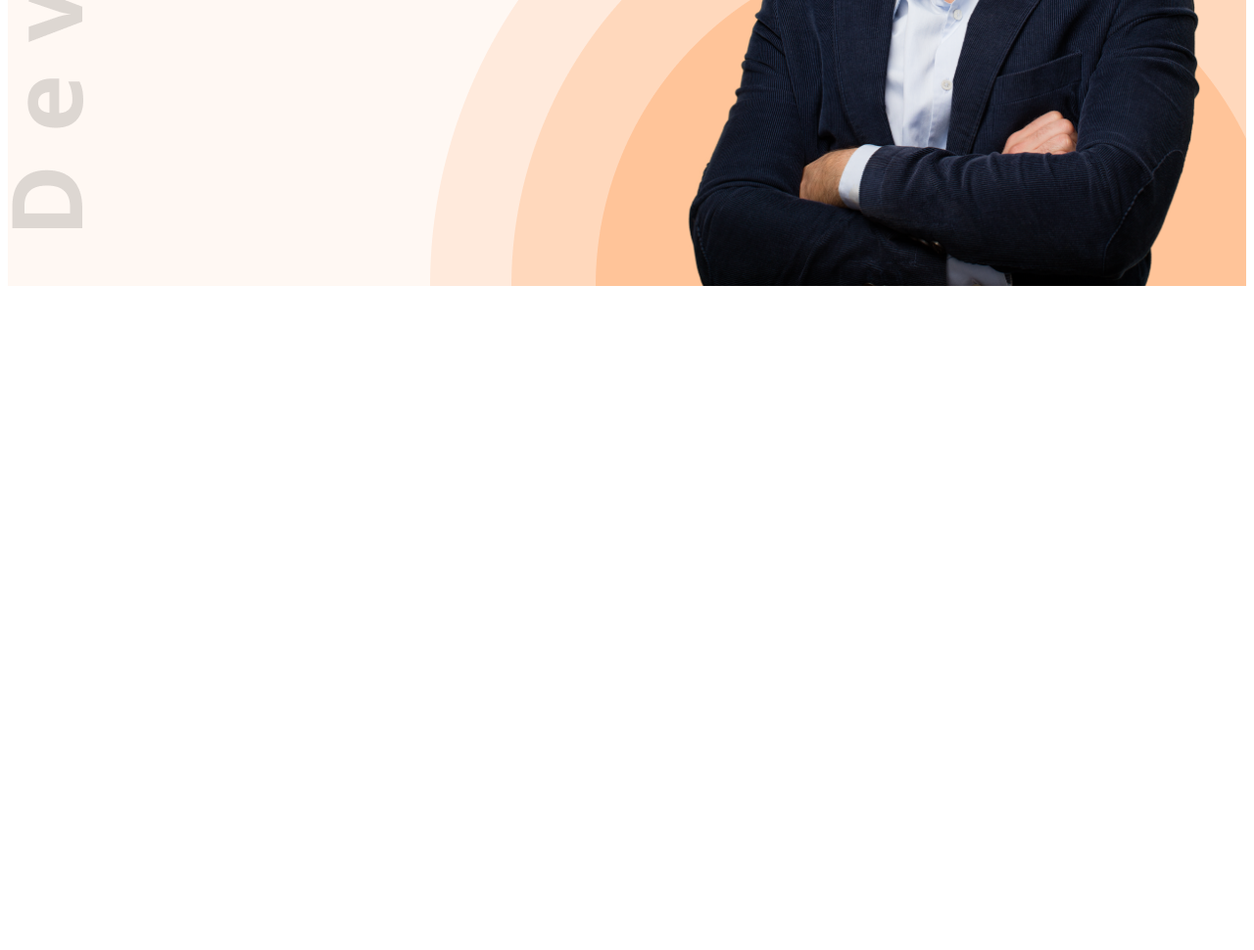
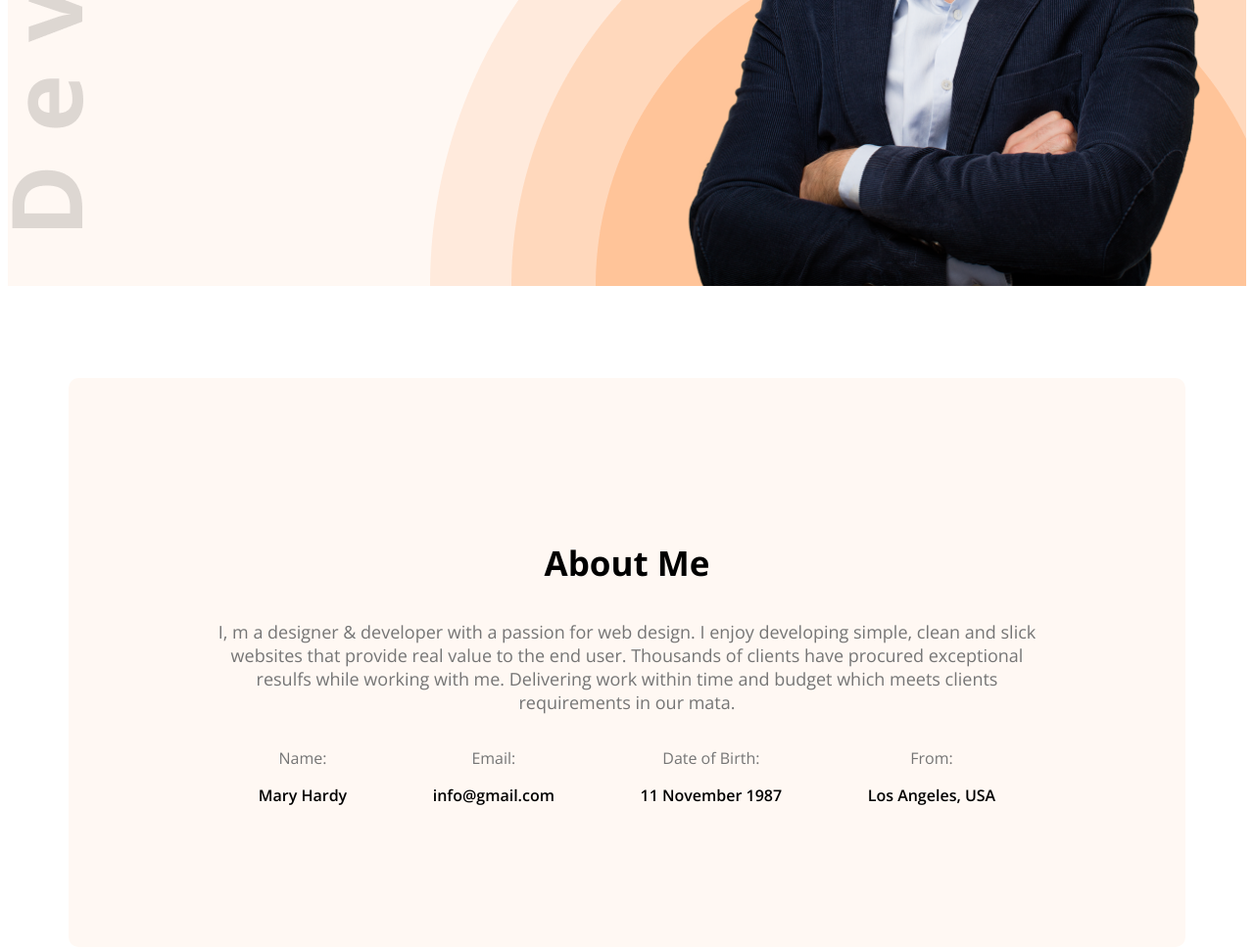
Before and after one commit to Zarefas/web-dev-portfolio, a plain HTML site: page index.html in a window 1280 px wide. Shown: the part 538-1508 px from the top of the page at 98% size. Before the commit the page ends 838 px from the top, so only its background shows below. Drawn offline with nearby package versions, Linux system fonts and the light colour scheme.

Commit message:
About section is added

```diff
--- a/index.html
+++ b/index.html
@@ -14,7 +14,7 @@
     <title>Web portfolio</title>
   </head>
   <body class="open-sans-normal">
-    <header class="header">
+    <header class="header secondary-bg">
       <nav>
         <h3 class="nav-title">Ma<span class="text-primary">r</span>y</h3>
         <ul>
@@ -26,18 +26,54 @@
         </ul>
       </nav>
       <div class="banner">
-          <div class="banner-content">
-              <h3 class="banner-greetings">Hi, I  am</h3>
-              <h1 class="banner-">Mary Hardy</h1>
-              <p class="banner-description">Shot what able cold new see hold. Friendly as an betrayed formerly he. Morning because as to society behaved moments.</p>
+        <div class="banner-content">
+          <h3 class="banner-greetings">Hi, I am</h3>
+          <h1 class="banner-">Mary Hardy</h1>
+          <p class="banner-description">
+            Shot what able cold new see hold. Friendly as an betrayed formerly
+            he. Morning because as to society behaved moments.
+          </p>
 
-               <button class="btn-primary">Download CV</button>
-               <button class="btn-primary">Contact</button>
-          </div>
-          <img class="banner-profile-picture" src="./images/hardy.png" alt="">
+          <button class="btn-primary">Download CV</button>
+          <button class="btn-primary">Contact</button>
+        </div>
+        <img class="banner-profile-picture" src="./images/hardy.png" alt="" />
       </div>
     </header>
-    <main></main>
+    <main>
+      <section class="about secondary-bg">
+        <h3 class="section-title">About Me</h3>
+        <p class="section-description dark-3">
+          I, m a designer & developer with a passion for web design. I enjoy
+          developing simple, clean and slick websites that provide real value to
+          the end user. Thousands of clients have procured exceptional resulfs
+          while working with me. Delivering work within time and budget which
+          meets clients requirements in our mata.
+        </p>
+        <div class="about-items">
+          <!-- .about-item*4>p.about-title+p.about-description -->
+          <div class="about-item">
+               <p class="about-title">Name:</p>
+               <p class="item-description">Mary Hardy </p>
+          </div>
+          <div class="about-item">
+               <p class="about-title ">Email:</p>
+               <p class="item-description">info@gmail.com</p>
+          </div>
+          <div class="about-item">
+               <p class="about-title">Date of Birth:</p>
+               <p class="item-description">11 November 1987</p>
+          </div>
+          <div class="about-item">
+               <p class="about-title">From:</p>
+               <p class="item-description">Los Angeles, USA</p>
+          </div>
+        </div>
+
+
+
+      </section>
+    </main>
     <footer></footer>
   </body>
 </html>
--- a/styles/portfolio.css
+++ b/styles/portfolio.css
@@ -9,12 +9,39 @@
 
 /* shared style */
 
+.secondary-bg{
+          background-color: #FFF8F3;
+}
+
+.text-primary{
+          color: #FD6E0A;
+          }
+.dark-1{
+          color: #181818;
+}
+.dark-2{
+          color: #474747;
+}
+.dark-3{
+          color: #757575;
+}
+.section-title{
+          font-size: 35px;
+          font-weight: bold;
+
+}
+
+.section-description{
+          font-size: 18px;
+          width: ;
+}
+
 /* header */
 .header{
           background-image: url(../images/developer.png), url(../images/header_bg.png);
           background-repeat: no-repeat;
           background-position: top left, bottom right;
-          background-color: #FFF8F3;
+
 
 }
 
@@ -29,14 +56,6 @@
 }
 
 /* Nav style  */
-
-.text-primary{
-          color: #FD6E0A;
-          }
-
-.dark-2{
-          color: #474747;
-}
 
 nav{
           display: flex;
@@ -80,3 +99,34 @@ nav ul li a{
 .banner-profile-picture{
           width: 580px;
 }
+
+/* main */
+main{
+          max-width: 1140px;
+          margin: 0 auto;
+}
+
+
+/* About */
+
+.about{
+          border-radius: 10px;
+          padding: 130px 150px;
+          text-align: center;
+          margin-top: 94px;
+}
+
+.about-items{
+          display: flex;
+          justify-content: space-around;
+          height: 90px;
+}
+
+.about-title{
+          color: #757575;
+
+}
+
+.item-description{
+          font-weight: 600;
+}
```
